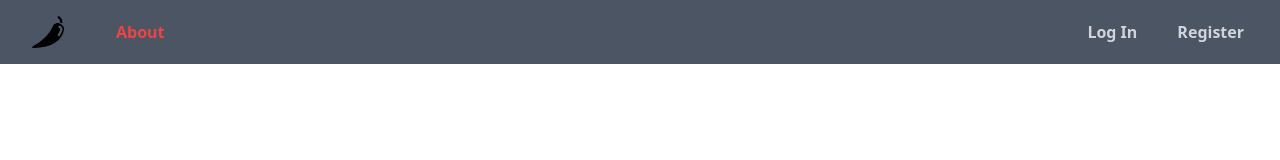
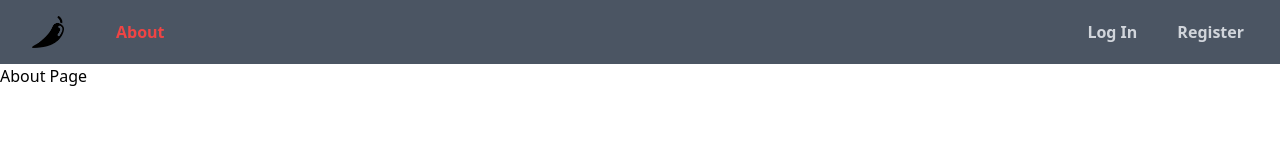
Before and after one commit to elyhess/spicy_opinions, a React (Create React App) app in the folder client/: page /about in a window 1280 px wide. Shown: the top 160 px of the page. Built offline with nearby package versions, Linux system fonts and the light colour scheme.

Commit message:
Add about page & route

```diff
--- a/client/src/App.js
+++ b/client/src/App.js
@@ -9,6 +9,7 @@ import SpiciesPage from "./components/SpiciesPage";
 import NotFoundPage from "./components/Errors/NotFound";
 import Logout from "./components/Auth/Logout"
 import Register from "./components/Auth/Register"
+import AboutPage from "./components/AboutPage";
 
 function App() {
   const user = AuthService.getCurrentUser()
@@ -19,7 +20,7 @@ function App() {
         <Switch>
           <Route exact path="/" />
 
-          <Route exact path="/about" />
+          <Route exact path="/about" component={AboutPage}/>
 
           <Route exact path="/login" render={()=>(
               user ? (alert("You are already logged in!"), (<Redirect to="/profile"/>)) : (<Login />)
--- /dev/null
+++ b/client/src/components/AboutPage.js
@@ -0,0 +1,9 @@
+import React from 'react';
+
+function AboutPage() {
+  return (
+      <div>About Page</div>
+  );
+}
+
+export default AboutPage;
```
